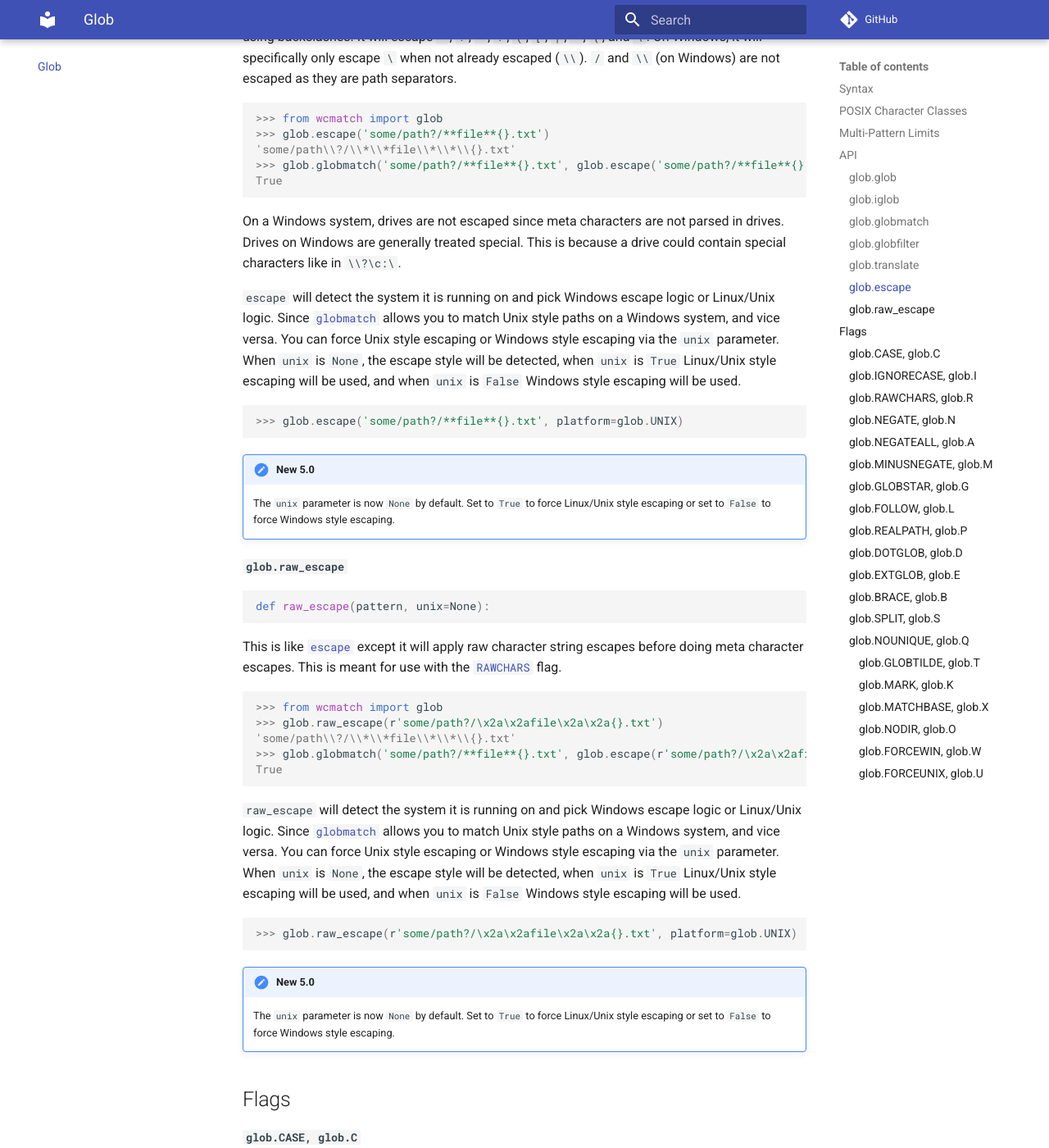
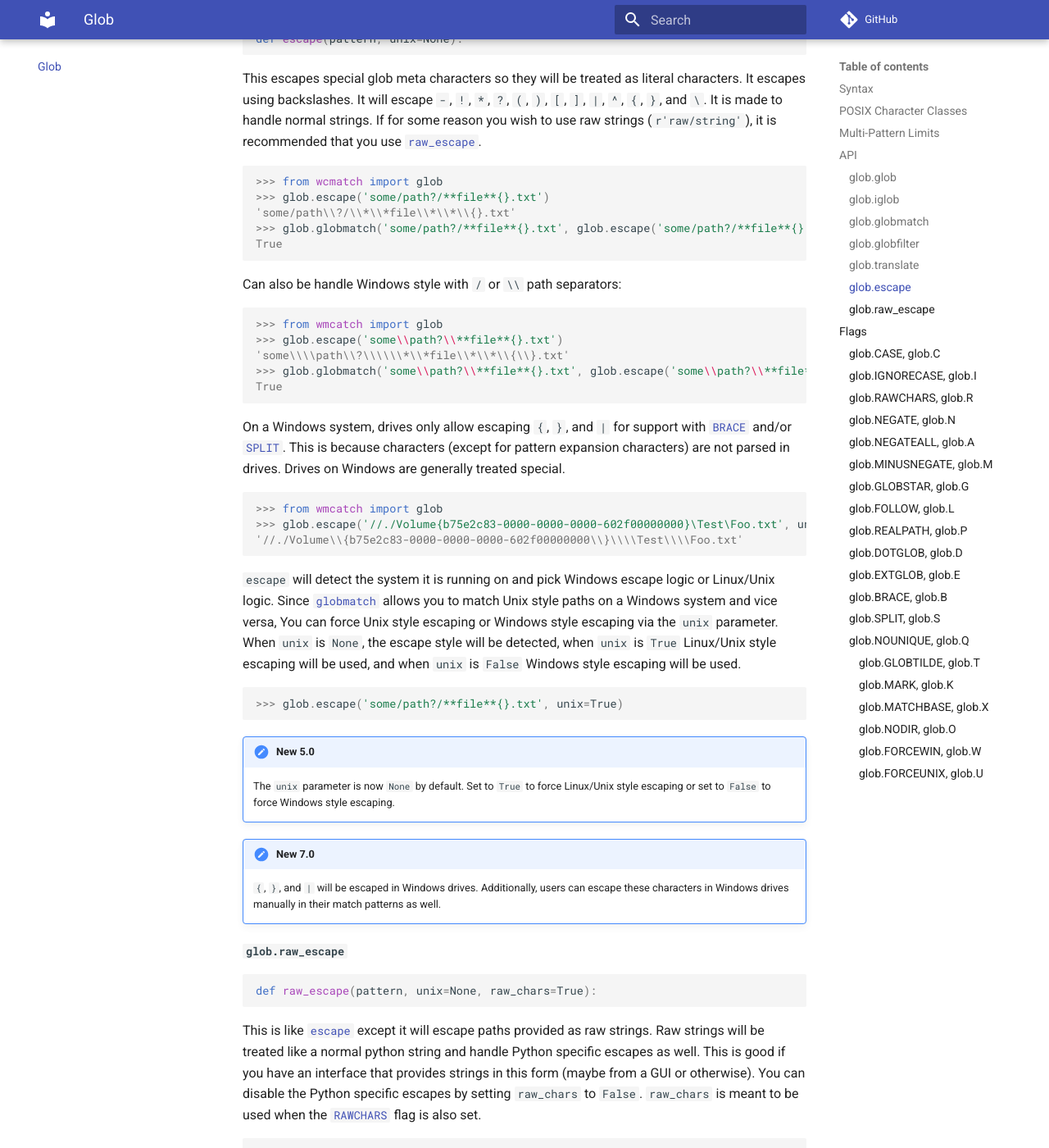
Before and after one commit to facelessuser/wcmatch, an MkDocs documentation site: the page built from docs/src/markdown/glob.md, in a window 1280 px wide and 1400 px high, scrolled down 10824 px. Shown: the whole window at 82% size. Built offline with MkDocs 1.6.1 and Material for MkDocs 9.7.7, drawn with Linux system fonts in a browser that asks for light colours; emoji names are drawn with the system emoji font; comment, search, counter and statistics services are not loaded; some of the changed text lies outside the part shown.

Commit message:
Update docs

````diff
--- a/docs/src/markdown/about/changelog.md
+++ b/docs/src/markdown/about/changelog.md
@@ -4,6 +4,7 @@
 
 - **NEW**: Recognize extended UNC, such as: `//?/UNC/server/mount`, `//?/UNC/c:`, etc.
 - **NEW**: Allow escaping `{`, `}` and `|` in Windows drives for better compatibility with `SPLIT` and `BRACE`.
+- **NEW**: `raw_escape` now accepts the `raw_chars` parameter so that translation of Python raw escapes can be disabled.
 - **NEW**: `EXTMATCH`/`EXTGLOB` can now be used with `NEGATE` without needing `MINUSNEGATE`. If a pattern starts with
   `!(`, and `NEGATE` and `EXTMATCH`/`EXTGLOB` are both enabled, the pattern will not be treated as a `NEGATE` pattern
   (even if `!(` doesn't yield a valid `EXTGLOB` pattern). To negate a pattern that starts with a literal `(`, you must
--- a/docs/src/markdown/glob.md
+++ b/docs/src/markdown/glob.md
@@ -45,7 +45,9 @@ Pattern           | Meaning
 - Windows drives are recognized as either `C:/` and `//Server/mount/`. If a path uses an ambiguous root (`/some/path`),
   the system will assume the drive of the current working directory.
 
-- Meta characters have no effect when inside a UNC path: `//Server?/mount*/`.
+- Meta characters have no effect when inside a UNC path: `//Server?/mount*/`. The one exception is pattern expansion
+  characters like `{}` which are used by [brace expansion](#globbrace) and `|` used by [pattern splitting](#globsplit).
+  Pattern expansion characters are the only characters that can be escaped in a Windows drive/mount.
 
 - If [`FORCEUNIX`](#globforceunix) is applied on a Windows system, match and filter commands that do not touch the file
   system will **not** have slashes normalized. In addition, drive letters will also not be handled. Essentially, paths
@@ -421,8 +423,9 @@ def escape(pattern, unix=None):
 ```
 
 This escapes special glob meta characters so they will be treated as literal characters.  It escapes using backslashes.
-It will escape `-`, `!`, `*`, `?`, `(`, `[`, `|`, `^`, `{`, and `\`. On Windows, it will specifically only escape `\`
-when not already escaped (`\\`). `/` and `\\` (on Windows) are not escaped as they are path separators.
+It will escape `-`, `!`, `*`, `?`, `(`, `)`, `[`, `]`, `|`, `^`, `{`, `}`, and `\`. It is made to handle normal strings.
+If for some reason you wish to use raw strings (`r'raw/string'`), it is recommended that you use
+[`raw_escape`](#globraw_escape).
 
 ```pycon3
 >>> from wcmatch import glob
@@ -432,38 +435,79 @@ when not already escaped (`\\`). `/` and `\\` (on Windows) are not escaped as th
 True
 ```
 
-On a Windows system, drives are not escaped since meta characters are not parsed in drives. Drives on Windows are
-generally treated special. This is because a drive could contain special characters like in `\\?\c:\`.
+Can also be handle Windows style with `/` or `\\` path separators:
+
+```pycon3
+>>> from wmcatch import glob
+>>> glob.escape('some\\path?\\**file**{}.txt')
+'some\\\\path\\?\\\\\\*\\*file\\*\\*\\{\\}.txt'
+>>> glob.globmatch('some\\path?\\**file**{}.txt', glob.escape('some\\path?\\**file**{}.txt'))
+True
+```
+
+On a Windows system, drives only allow escaping `{`, `}`, and `|` for support with [`BRACE`](#globbrace) and/or
+[`SPLIT`](#globsplit). This is because characters (except for pattern expansion characters) are not parsed in drives.
+Drives on Windows are generally treated special.
+
+```pycon3
+>>> from wmcatch import glob
+>>> glob.escape('//./Volume{b75e2c83-0000-0000-0000-602f00000000}\Test\Foo.txt', unix=False)
+'//./Volume\\{b75e2c83-0000-0000-0000-602f00000000\\}\\\\Test\\\\Foo.txt'
+```
 
 `escape` will detect the system it is running on and pick Windows escape logic or Linux/Unix logic. Since
-[`globmatch`](#globglobmatch) allows you to match Unix style paths on a Windows system, and vice versa. You can force
+[`globmatch`](#globglobmatch) allows you to match Unix style paths on a Windows system and vice versa, You can force
 Unix style escaping or Windows style escaping via the `unix` parameter. When `unix` is `None`, the escape style will be
 detected, when `unix` is `True` Linux/Unix style escaping will be used, and when `unix` is `False` Windows style
 escaping will be used.
 
 ```pycon3
->>> glob.escape('some/path?/**file**{}.txt', platform=glob.UNIX)
+>>> glob.escape('some/path?/**file**{}.txt', unix=True)
 ```
 
 !!! new "New 5.0"
     The `unix` parameter is now `None` by default. Set to `True` to force Linux/Unix style escaping or set to `False` to
     force Windows style escaping.
 
+!!! new "New 7.0"
+    `{`, `}`, and `|` will be escaped in Windows drives. Additionally, users can escape these characters in Windows
+    drives manually in their match patterns as well.
+
 #### `glob.raw_escape`
 
 ```py3
-def raw_escape(pattern, unix=None):
+def raw_escape(pattern, unix=None, raw_chars=True):
 ```
 
-This is like [`escape`](#globescape) except it will apply raw character string escapes before doing meta character
-escapes.  This is meant for use with the [`RAWCHARS`](#globrawchars) flag.
+This is like [`escape`](#globescape) except it will escape paths provided as raw strings. Raw strings will be treated
+like a normal python string and handle Python specific escapes as well. This is good if you have an interface that
+provides strings in this form (maybe from a GUI or otherwise). You can disable the Python specific escapes by setting
+`raw_chars` to `False`. `raw_chars` is meant to be used when the [`RAWCHARS`](#globrawchars) flag is also set.
 
 ```pycon3
 >>> from wcmatch import glob
 >>> glob.raw_escape(r'some/path?/\x2a\x2afile\x2a\x2a{}.txt')
 'some/path\\?/\\*\\*file\\*\\*\\{}.txt'
->>> glob.globmatch('some/path?/**file**{}.txt', glob.escape(r'some/path?/\x2a\x2afile\x2a\x2a{}.txt'), flags=glob.RAWCHARS)
+>>> glob.globmatch('some/path?/**file**{}.txt', glob.raw_escape(r'some/path?/\x2a\x2afile\x2a\x2a{}.txt'), flags=glob.RAWCHARS)
 True
+```
+
+Can also be handle Windows style with `/` or `\\` path separators:
+
+```pycon3
+>>> from wcmatch import glob
+>>> glob.raw_escape(r'some\\path?\\\x2a\x2afile\x2a\x2a{}.txt', unix=False)
+'some\\\\path\\?\\\\\\*\\*file\\*\\*\\{\\}.txt'
+>>> glob.globmatch('some\\path?\\**file**{}.txt', glob.raw_escape(r'some\\path?\\\x2a\x2afile\x2a\x2a{}.txt', unix=False), flags=glob.RAWCHARS)
+True
+```
+
+When disabling `raw_chars`, Python style escapes will no longer be evaluated:
+
+```pycon3
+>>> from wcmatch import glob
+>>> glob.raw_escape(r'some/path?/\x2a\x2afile\x2a\x2a{}.txt', raw_chars=False)
+'some/path\\?/\\\\x2a\\\\x2afile\\\\x2a\\\\x2a\\{\\}.txt'
 ```
 
 `raw_escape` will detect the system it is running on and pick Windows escape logic or Linux/Unix logic. Since
@@ -473,12 +517,18 @@ detected, when `unix` is `True` Linux/Unix style escaping will be used, and when
 escaping will be used.
 
 ```pycon3
->>> glob.raw_escape(r'some/path?/\x2a\x2afile\x2a\x2a{}.txt', platform=glob.UNIX)
+>>> glob.raw_escape(r'some/path?/\x2a\x2afile\x2a\x2a{}.txt')
 ```
 
 !!! new "New 5.0"
     The `unix` parameter is now `None` by default. Set to `True` to force Linux/Unix style escaping or set to `False` to
     force Windows style escaping.
+
+!!! new "New 7.0"
+    `{`, `}`, and `|` will be escaped in Windows drives. Additionally, users can escape these characters in Windows
+    drives manually in their match patterns as well.
+
+    `raw_chars` option was added.
 
 ## Flags
 
````
